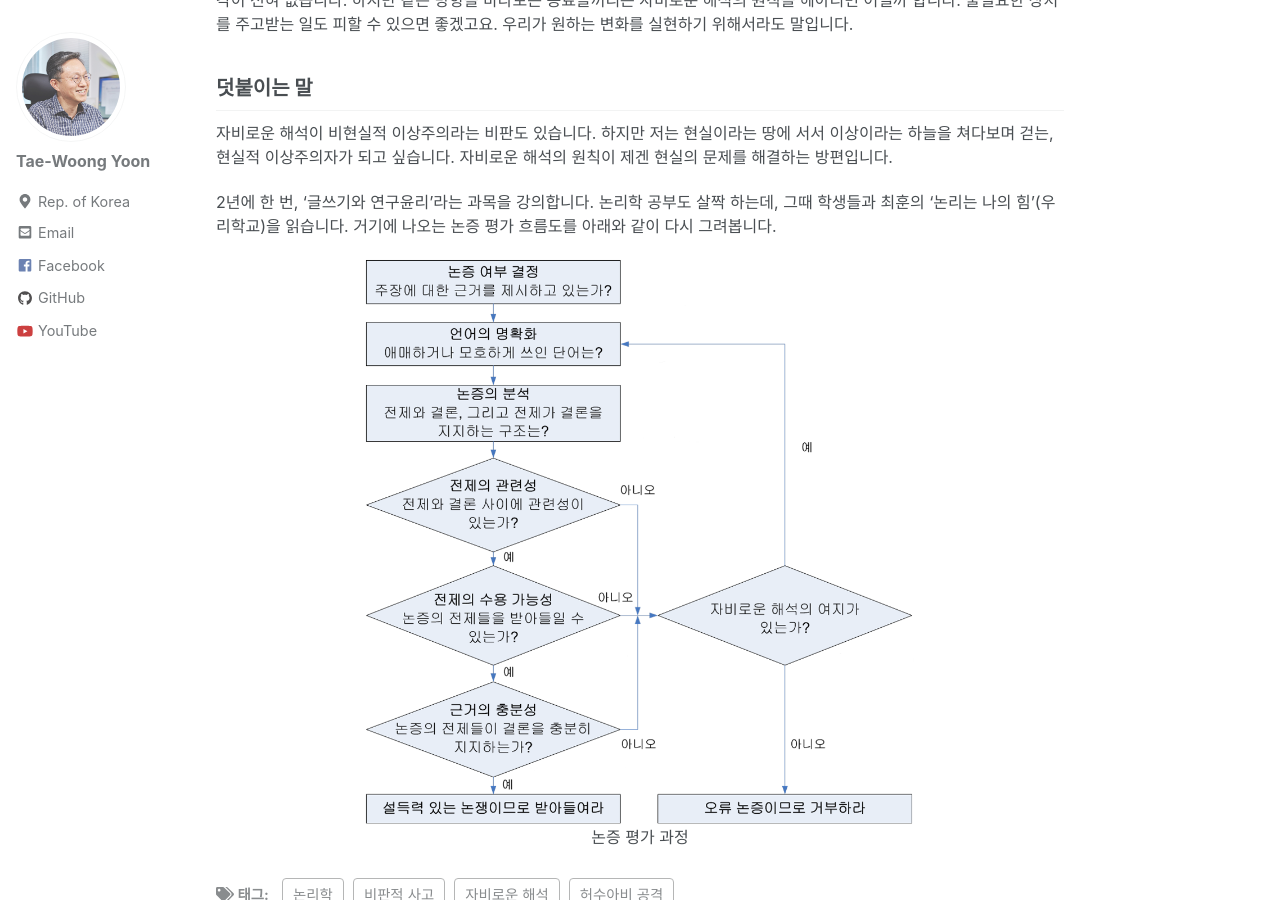
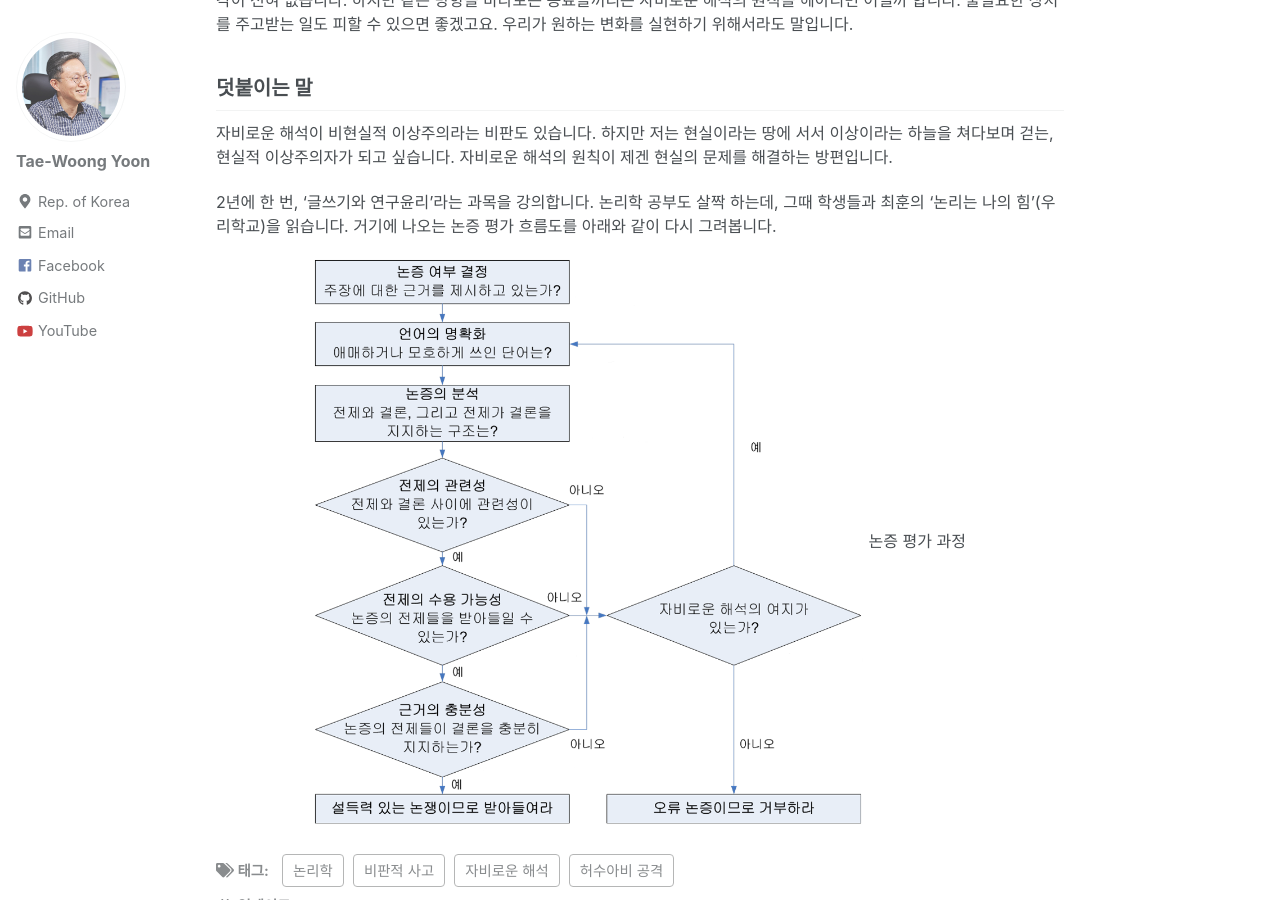
Before and after one commit to twy80/mkkim85.github.io, a Jekyll site: the page built from _posts/2020-08-14-logical.md, in a window 1280 px wide and 900 px high, scrolled down 954 px. Built offline with Jekyll 4.4.1, drawn with Linux system fonts in a browser that asks for light colours; nearby versions of some CDN libraries.

Commit message:
Update 2020-08-14-logical.md

```diff
--- a/_posts/2020-08-14-logical.md
+++ b/_posts/2020-08-14-logical.md
@@ -30,6 +30,7 @@
 
 2년에 한 번, '글쓰기와 연구윤리'라는 과목을 강의합니다. 논리학 공부도 살짝 하는데, 그때 학생들과 최훈의 '논리는 나의 힘'(우리학교)을 읽습니다. 거기에 나오는 논증 평가 흐름도를 아래와 같이 다시 그려봅니다.
 
-<center><img src="/assets/images/logiical_procedure.png" width="550px"></center>
-
-<center> 논증 평가 과정 </center>
+<center>
+  <img src="/assets/images/logiical_procedure.png" width="550px">
+  논증 평가 과정
+</center>
```
